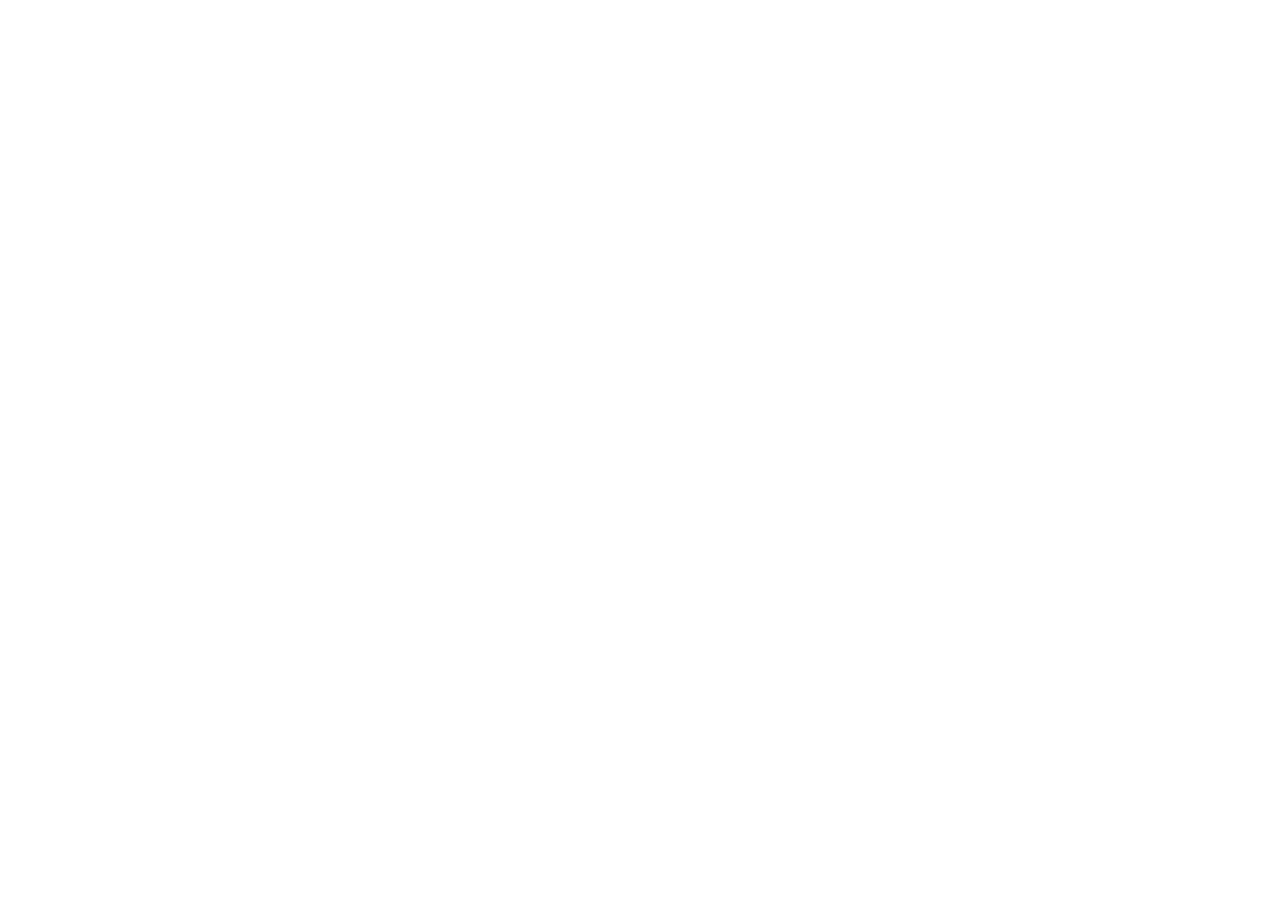
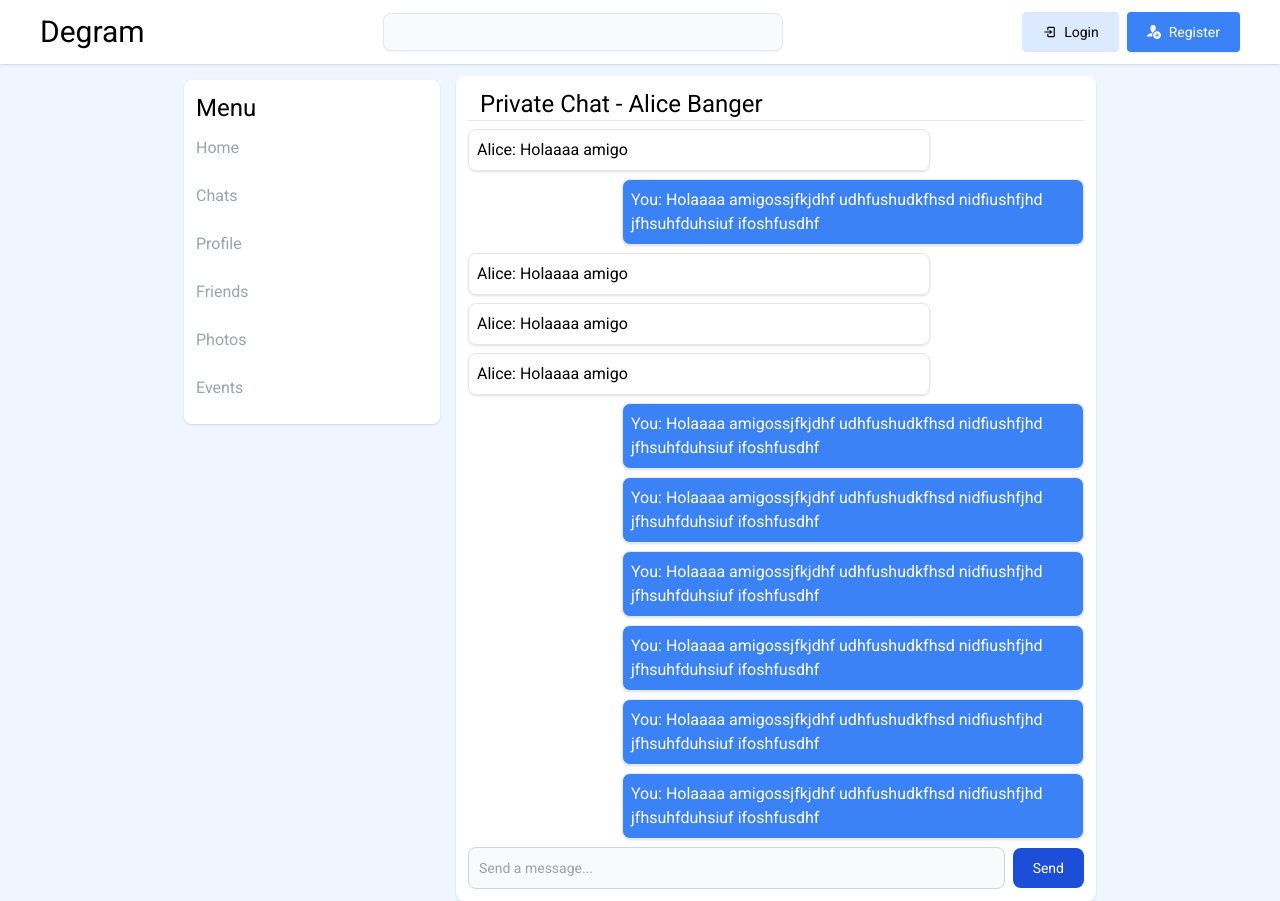
Before and after one commit to EmmanuelToluwanimi/degram, a React (Vite) app: page /chat/2 in a window 1280 px wide. Before the commit this address had no page. Before the commit the page ends 800 px from the top, so only its background shows below. Built offline with nearby package versions, Linux system fonts and the light colour scheme; a web font is replaced by a local one.

Commit message:
feat: chat designed

```diff
--- a/src/App.jsx
+++ b/src/App.jsx
@@ -7,6 +7,8 @@
 import Profile from './pages/Profile';
 import Following from './pages/Following';
 import Followers from './pages/Followers';
+import Chat from './pages/Chats';
+import Messanger from './pages/Messanger';
 
 function App() {
 
@@ -19,6 +21,9 @@
       <Route path="profile/:id" element={<Profile />}/>
       <Route path="profile/:id?tab=following" element={<Following />}/>
       <Route path="profile/:id?tab=followers" element={<Followers />}/>
+      <Route path="conversations" element={<Chat />}/>
+      <Route path="chat/:id" element={<Messanger />}/>
+
     </Routes>
   </BrowserRouter>
   )
--- /dev/null
+++ b/src/components/Userlabel/index.jsx
@@ -0,0 +1,32 @@
+import React from 'react'
+import { Link } from 'react-router-dom';
+import { dummyImage } from '../../utils/constants';
+
+export default function Userlabel() {
+    return (
+      <>
+        <div className="flex gap-2 p-2 justify-between border rounded-lg text-left items-center mb-2 ">
+          <div className="user-label flex gap-2 items-center">
+            <img
+              className="w-10 h-10 shadow rounded-full"
+              src={dummyImage}
+              alt="profile"
+            />
+            <div>
+              <div className="text-lg font-medium">Alice Banger</div>
+            </div>
+          </div>
+          <div>
+            <Link to="/chat/2">
+              <button
+                type="button"
+                className="text-white bg-blue-700 hover:bg-blue-800 focus:ring-4 focus:ring-blue-300 font-medium rounded-lg text-sm px-4 py-2"
+              >
+                Chat
+              </button>
+            </Link>
+          </div>
+        </div>
+      </>
+    );
+  }
--- /dev/null
+++ b/src/pages/Chats/index.jsx
@@ -0,0 +1,19 @@
+import React from "react";
+import Layout from "../../components/Layout";
+import Userlabel from "../../components/Userlabel";
+
+
+export default function Chat() {
+  return (
+    <Layout>
+      <div className="p-3 bg-white shadow rounded-lg">
+        <div className="text-2xl px-3 border-b">Chats</div>
+        <div className="mt-2">
+          <Userlabel />
+          <Userlabel />
+          <Userlabel />
+        </div>
+      </div>
+    </Layout>
+  );
+}
--- /dev/null
+++ b/src/pages/Messanger/index.jsx
@@ -0,0 +1,85 @@
+import React, { useEffect, useRef } from "react";
+import Layout from "../../components/Layout";
+
+export default function Messanger() {
+
+
+  const messagesEndRef = useRef(null)
+
+  const scrollToBottom = () => {
+    messagesEndRef.current?.scrollIntoView({ behavior: "smooth" })
+  }
+
+  useEffect(() => {
+    scrollToBottom()
+  }, []);
+
+  return (
+    <Layout>
+      <div className="p-3 bg-white shadow rounded-lg min-h-screen">
+        <div className="text-2xl px-3 border-b mb-2">
+          Private Chat - Alice Banger
+        </div>
+
+        <div>
+          {/* guest comp */}
+          <GuestChat />
+
+          {/* user comp */}
+          <UserChat />
+          <GuestChat />
+
+          <GuestChat />
+          <GuestChat />
+          <UserChat />
+
+          <UserChat />
+          <UserChat />
+          <UserChat />
+          <UserChat />
+          <UserChat />
+        </div>
+
+        {/* send component */}
+        <div className="mt-2 w-full">
+          <div ref={messagesEndRef} ></div>
+
+          <div>
+            <form className="flex w-full sticky bottom-0 justify-between items-center  gap-2">
+              <input
+                type="email"
+                id="email"
+                className="bg-gray-50 border border-gray-300 text-gray-900 text-sm rounded-lg focus:ring-blue-500 focus:border-blue-500 block w-full p-2.5"
+                placeholder="Send a message..."
+                required
+              />
+              <button
+                type="submit"
+                className="text-white bg-blue-700 hover:bg-blue-800 focus:ring-4 focus:outline-none focus:ring-blue-300 font-medium rounded-lg text-sm sm:w-auto px-5 py-2.5 text-center"
+              >
+                Send
+              </button>
+            </form>
+          </div>
+        </div>
+      </div>
+    </Layout>
+  );
+}
+
+function GuestChat(params) {
+  return (
+    <div className="card p-2 border rounded-lg shadow w-3/4 mb-2">
+      Alice: Holaaaa amigo
+    </div>
+  );
+}
+
+function UserChat(params) {
+  return (
+    <div className="card p-2 border rounded-lg bg-blue-500 text-white ml-auto shadow w-3/4 mb-2">
+      You: Holaaaa amigossjfkjdhf udhfushudkfhsd nidfiushfjhd jfhsuhfduhsiuf
+      ifoshfusdhf
+    </div>
+  );
+}
--- a/src/pages/Profile/index.jsx
+++ b/src/pages/Profile/index.jsx
@@ -1,6 +1,8 @@
 import React from "react";
+import { Link } from "react-router-dom";
 import Layout from "../../components/Layout";
 import SinglePost from "../../components/Singlepost";
+import Userlabel from "../../components/Userlabel";
 import { dummyImage } from "../../utils/constants";
 
 export default function Profile() {
@@ -34,14 +36,11 @@
                     </div>
                   );
                 })}
-
               </div>
 
-
-              {selectedtab == "Posts" && <Userposts/>}
-              {selectedtab === "Followers" && <Followers/>}
-              {selectedtab === "Followings" && <Followings/>}
-
+              {selectedtab !== "Posts" && <Userposts />}
+              {selectedtab !== "Followers" && <Followers />}
+              {selectedtab === "Followings" && <Followings />}
             </div>
           </div>
         </div>
@@ -53,57 +52,36 @@
 function Userposts() {
   return (
     <>
-      <SinglePost/>
-      <SinglePost/>
-      <SinglePost/>
-      <SinglePost/>
+      <SinglePost />
+      <SinglePost />
+      <SinglePost />
+      <SinglePost />
     </>
-  )
+  );
 }
 
 function Followers() {
   return (
     <>
       <div className="mt-2">
-        <div className="mt-2 text-xl font-semibold">
-          Followers (32)
-        </div>
+        <div className="mt-2 text-xl font-semibold">Followers (32)</div>
         <div className="mt-2">
-          <Userlabel/>
+          <Userlabel />
         </div>
       </div>
     </>
-  )
+  );
 }
 
 function Followings() {
   return (
     <>
       <div className="mt-2">
-        <div className="mt-2 text-xl font-semibold">
-          Followings (32)
-        </div>
+        <div className="mt-2 text-xl font-semibold">Followings (32)</div>
         <div className="mt-2">
-          <Userlabel/>
+          <Userlabel />
         </div>
       </div>
     </>
-  )
+  );
 }
-
-function Userlabel(){
-  return (
-    <>
-    <div className="flex gap-2 p-2 border rounded-lg text-left items-center mb-2 ">
-            <img
-              className="w-10 h-10 shadow rounded-full"
-              src={dummyImage}
-              alt="profile"
-            />
-            <div>
-              <div className="text-lg font-medium">Alice Banger</div>
-            </div>
-          </div>
-    </>
-  )
-}
--- a/src/utils/constants.js
+++ b/src/utils/constants.js
@@ -11,8 +11,8 @@
       icon: "FaHome"
     },
     {
-      path: "/chats",
-      name: "Messages",
+      path: "/conversations",
+      name: "Chats",
       icon: "FaHome"
     },
     {
```
